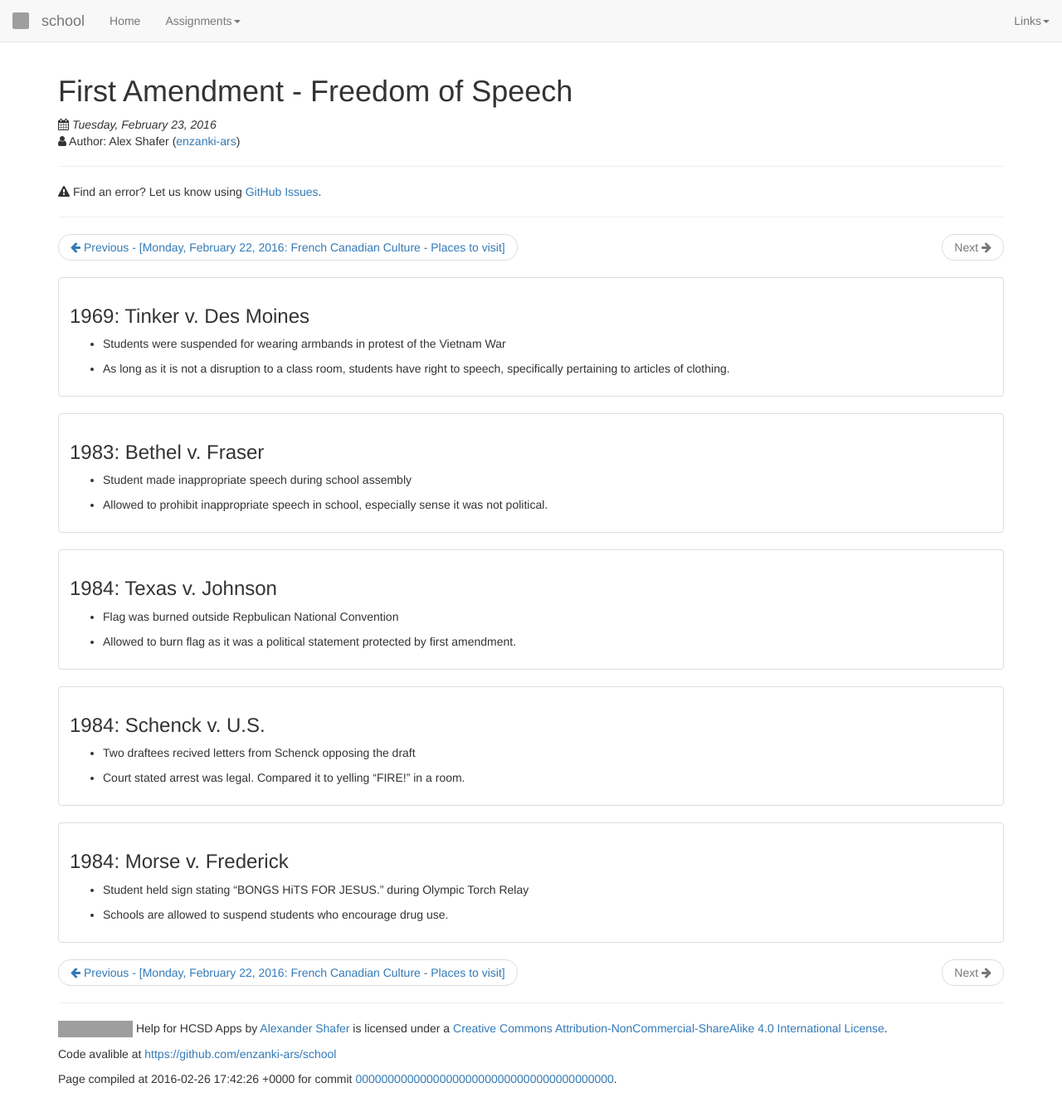
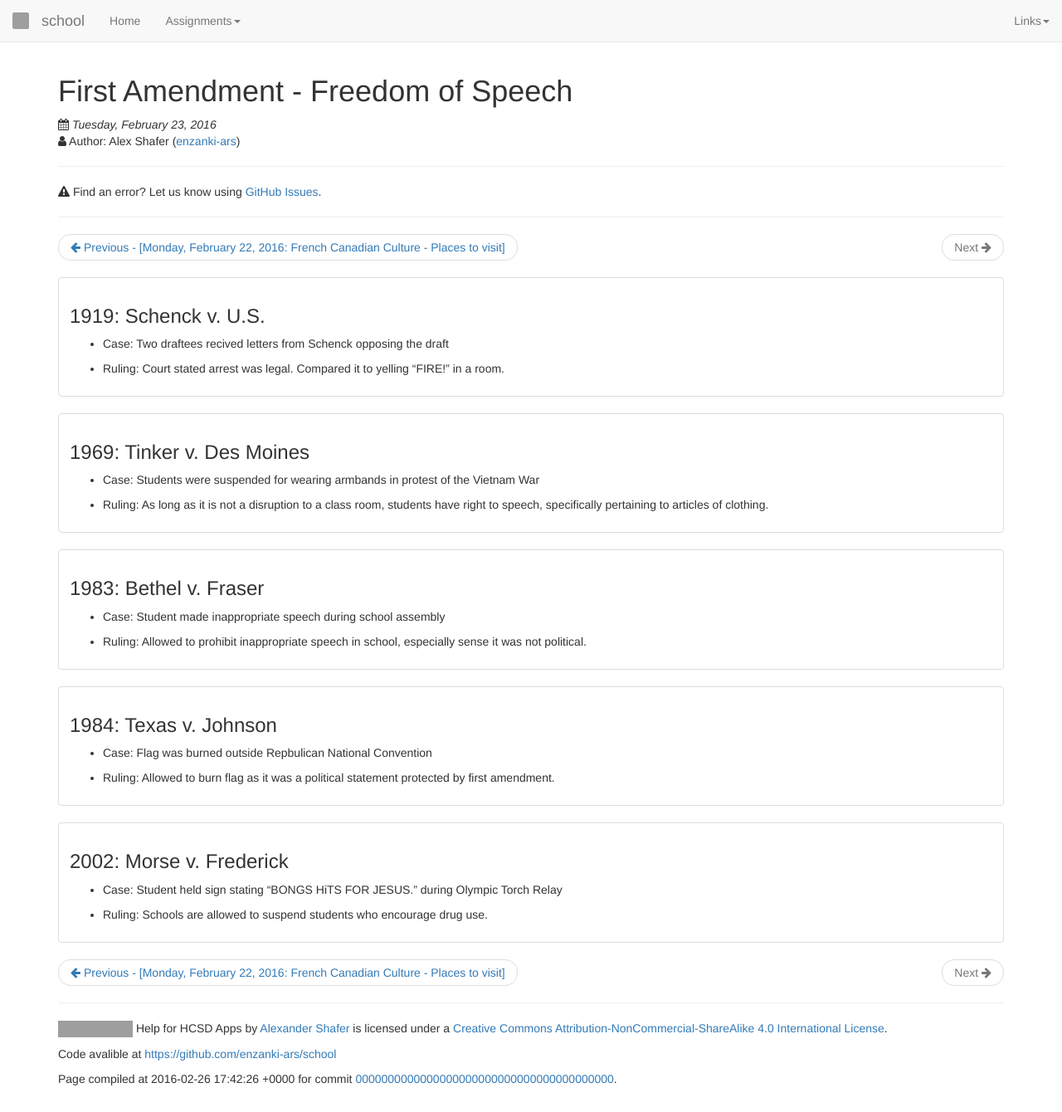
Before and after one commit to enzanki-ars/school, a Jekyll site: the page built from _posts/2016-02-23-first-amendment.md, in a window 1280 px wide and 1340 px high. Shown: the whole window at 83% size. Built offline with Jekyll 4.4.1, drawn with Linux system fonts in a browser that asks for light colours; nearby versions of some CDN libraries; grey boxes are pictures that could not be loaded.

Commit message:
Update 2016-02-23-first-amendment.md

```diff
--- a/_posts/2016-02-23-first-amendment.md
+++ b/_posts/2016-02-23-first-amendment.md
@@ -6,40 +6,40 @@ authors:
     username: enzanki-ars
     role: Author
 events:
+  - name: "Schenck v. U.S."
+    date: "1919"
+    info:
+      - text: "Case: Two draftees recived letters from Schenck opposing the draft"
+      - text: |
+          Ruling: Court stated arrest was legal.  Compared it to yelling "FIRE!" in a room.
+
   - name: "Tinker v. Des Moines"
     date: "1969"
     info:
-      - text: "Students were suspended for wearing armbands in protest of the Vietnam War"
+      - text: "Case: Students were suspended for wearing armbands in protest of the Vietnam War"
       - text: |
-          As long as it is not a disruption to a class room,
+          Ruling: As long as it is not a disruption to a class room,
           students have right to speech, specifically pertaining to
           articles of clothing.
 
   - name: "Bethel v. Fraser"
     date: "1983"
     info:
-      - text: "Student made inappropriate speech during school assembly"
+      - text: "Case: Student made inappropriate speech during school assembly"
       - text: |
-          Allowed to prohibit inappropriate speech in school, especially sense it was not political.
+          Ruling: Allowed to prohibit inappropriate speech in school, especially sense it was not political.
 
   - name: "Texas v. Johnson"
     date: "1984"
     info:
-      - text: "Flag was burned outside Repbulican National Convention"
+      - text: "Case: Flag was burned outside Repbulican National Convention"
       - text: |
-          Allowed to burn flag as it was a political statement protected by first amendment.
-
-  - name: "Schenck v. U.S."
-    date: "1984"
-    info:
-      - text: "Two draftees recived letters from Schenck opposing the draft"
-      - text: |
-          Court stated arrest was legal.  Compared it to yelling "FIRE!" in a room.
+          Ruling: Allowed to burn flag as it was a political statement protected by first amendment.
 
   - name: "Morse v. Frederick"
-    date: "1984"
+    date: "2002"
     info:
-      - text: "Student held sign stating \"BONGS HiTS FOR JESUS.\" during Olympic Torch Relay"
+      - text: "Case: Student held sign stating \"BONGS HiTS FOR JESUS.\" during Olympic Torch Relay"
       - text: |
-          Schools are allowed to suspend students who encourage drug use.
+          Ruling: Schools are allowed to suspend students who encourage drug use.
 ---
```
